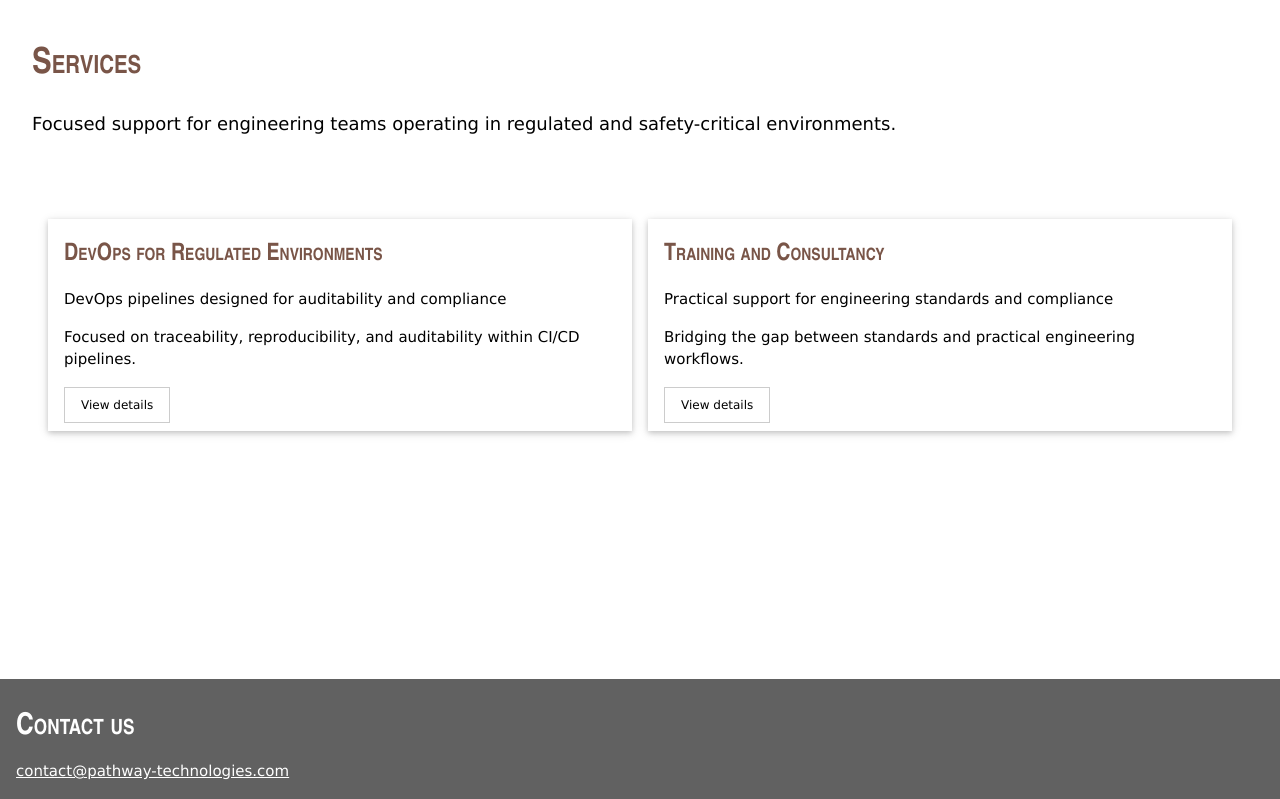
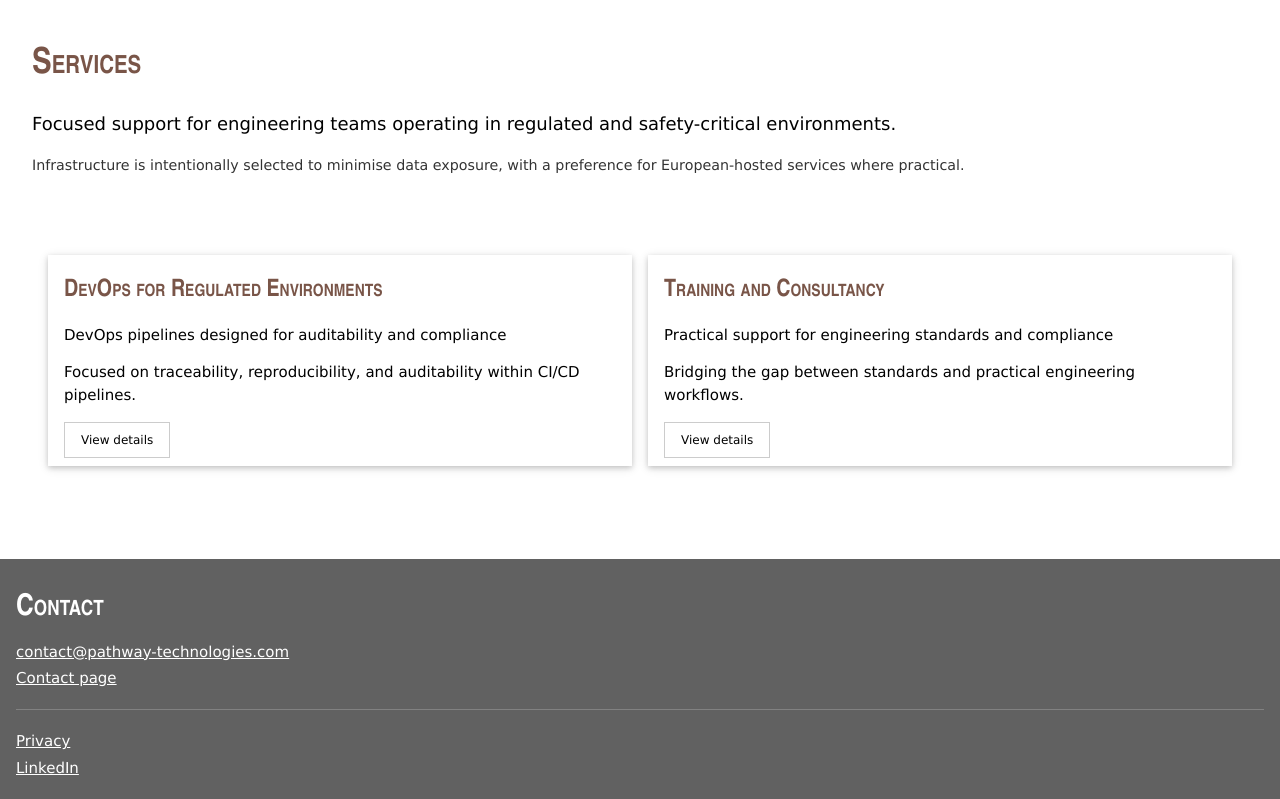
Before and after one commit to pathway-technologies/pathway-technologies.github.io, a Jekyll site: the page built from docs/pages/services/index.md, in a window 1280 px wide and 1151 px high, cut to the strip 352-1151 px from the top of the window. Built offline with Jekyll 4.4.1, drawn with Linux system fonts in a browser that asks for light colours.

Commit message:
Privacy policy

```diff
--- a/docs/_data/nav-menu.yml
+++ b/docs/_data/nav-menu.yml
@@ -14,3 +14,6 @@
 
 - text: About
   url: /about/
+
+- text: Contact
+  url: /contact/
--- a/docs/_includes/footer.html
+++ b/docs/_includes/footer.html
@@ -1,6 +1,34 @@
 <footer class="w3-container ptl-footer-bg-color ptl-footer-text-color">
+
   <div class="w3-padding-16">
-    <h2>Contact us</h2>
-    <a href="mailto:contact@pathway-technologies.com?subject=Enquiry">contact@pathway-technologies.com</a>
+
+    <h2>Contact</h2>
+
+    <p>
+      <a href="mailto:contact@pathway-technologies.com?subject=Enquiry">
+        contact@pathway-technologies.com
+      </a>
+    </p>
+
+    <p>
+      <a href="/contact/">Contact page</a>
+    </p>
+
+    <hr style="border-color: rgba(255,255,255,0.2);">
+
+    <p>
+      <a href="/privacy/">Privacy</a>
+      <!-- Add this later when implemented -->
+      <!-- | <a href="/cookies/">Cookies</a> -->
+      <!-- | <a href="/terms/">Terms</a> -->
+    </p>
+
+    <p>
+      <a href="https://www.linkedin.com" target="_blank" rel="noopener noreferrer">
+        LinkedIn
+      </a>
+    </p>
+
   </div>
+
 </footer>
--- a/docs/_sass/ptl.scss
+++ b/docs/_sass/ptl.scss
@@ -47,6 +47,12 @@ body.ptl-page {
   background: rgba(0, 0, 0, 0.3);
 }
 
+.ptl-subtle-note {
+  margin-top: 0.75rem;
+  font-size: 0.95rem;
+  opacity: 0.8;
+}
+
 // Service page content structure
 
 .ptl-service-content {
@@ -93,6 +99,9 @@ footer {
   padding-bottom: $ptl-space-md;
 }
 
+footer p {
+  margin: 0.25rem 0;
+}
 
 
 // =========================
--- a/docs/pages/services/index.md
+++ b/docs/pages/services/index.md
@@ -12,6 +12,11 @@ banner-image: /assets/images/AdobeStock_281187282.jpeg
   <p class="w3-large">
     Focused support for engineering teams operating in regulated
     and safety-critical environments.
+  </p>
+
+  <p class="ptl-subtle-note">
+    Infrastructure is intentionally selected to minimise data exposure,
+    with a preference for European-hosted services where practical.
   </p>
 </section>
 
```
Also changed, not shown: docs/pages/about.md (renamed from docs/pages/about/about.md, +3 -0 lines), docs/pages/contact.md (added, +34 -0 lines), docs/pages/privacy.md (added, +136 -0 lines), docs/pages/blog.md (renamed from docs/pages/blog/blog.md), docs/pages/home.md (renamed from docs/pages/home/home.md).
